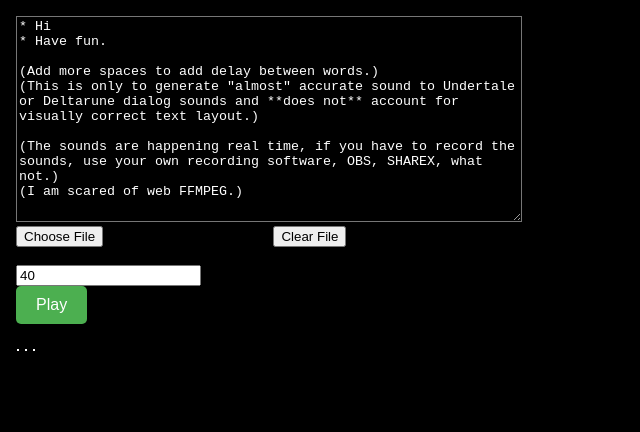
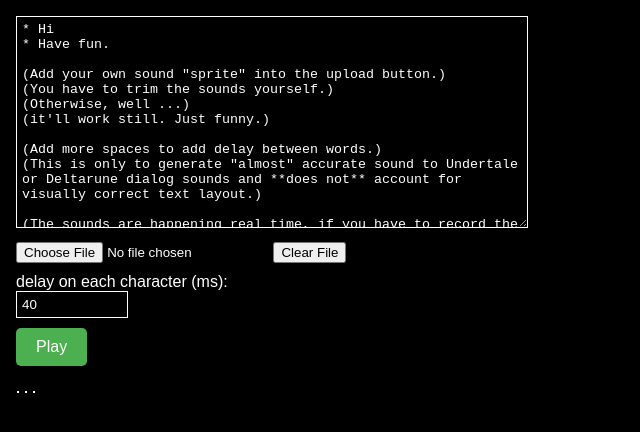
Before and after one commit to Potato22/deltasound, an Astro site: page / in a window 1280 px wide. Shown: the whole page, without its empty margins (0-640 px from the left). Built offline with nearby package versions, Linux system fonts and the light colour scheme; Astro itself is replaced by a stand-in of ours; no server answers.

Commit message:
more placeholder

```diff
--- a/src/pages/index.astro
+++ b/src/pages/index.astro
@@ -15,6 +15,11 @@
 * Hi
 * Have fun.
 
+(Add your own sound "sprite" into the upload button.)
+(You have to trim the sounds yourself.)
+(Otherwise, well ...)
+(it'll work still. Just funny.)
+
 (Add more spaces to add delay between words.)
 (This is only to generate "almost" accurate sound to Undertale or Deltarune dialog sounds and **does not** account for visually correct text layout.)
 
@@ -24,7 +29,7 @@
 	  <br />
     <input type="file" name="custSound" id="uploadedSound" />
 	<button name="clearFile" id="clear">Clear File</button>
-	<div>delay on each character (ms):</div>
+	<div class="divObjectWhoCares">delay on each character (ms):</div>
     <input type="number" name="speed" id="inputSpeed" value="40" />
 	<br />
     <div class="playButton">Play</div>
@@ -97,11 +102,27 @@
     height: 200px;
     font-family: monospace;
     max-width: 100%; /* Limit width for better readability */
+    color: white;
     background: black;
+    border: 1px solid white;
+    padding: 5px;
+  }
+
+  #uploadedSound, .divObjectWhoCares {
+    margin-top: 10px;
     color: white;
   }
 
+  #inputSpeed {
+    width: 100px;
+    color: white;
+    background: black;
+    border: 1px solid white;
+    padding: 5px;
+  }
+
   .playButton {
+    margin-top: 10px;
     background-color: #4caf50;
     color: white;
     padding: 10px 20px;
```
